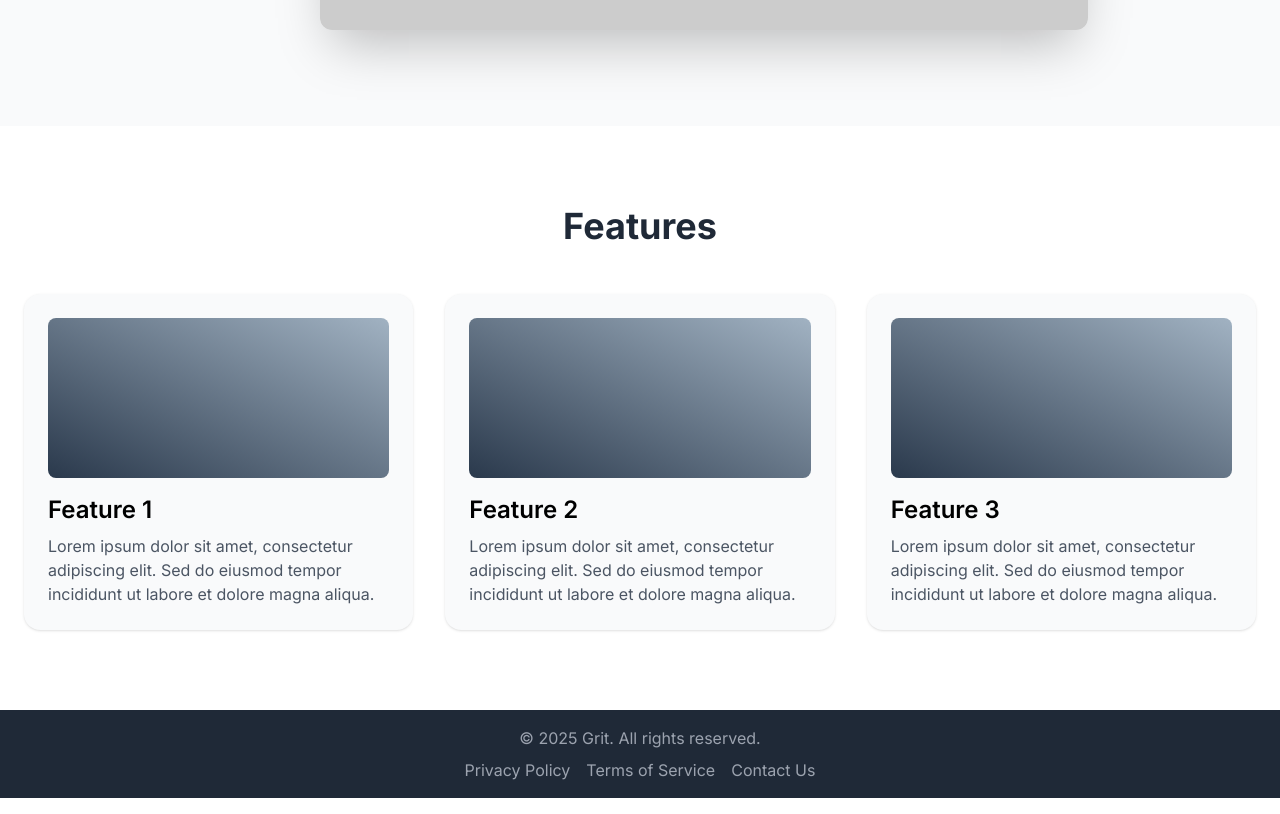
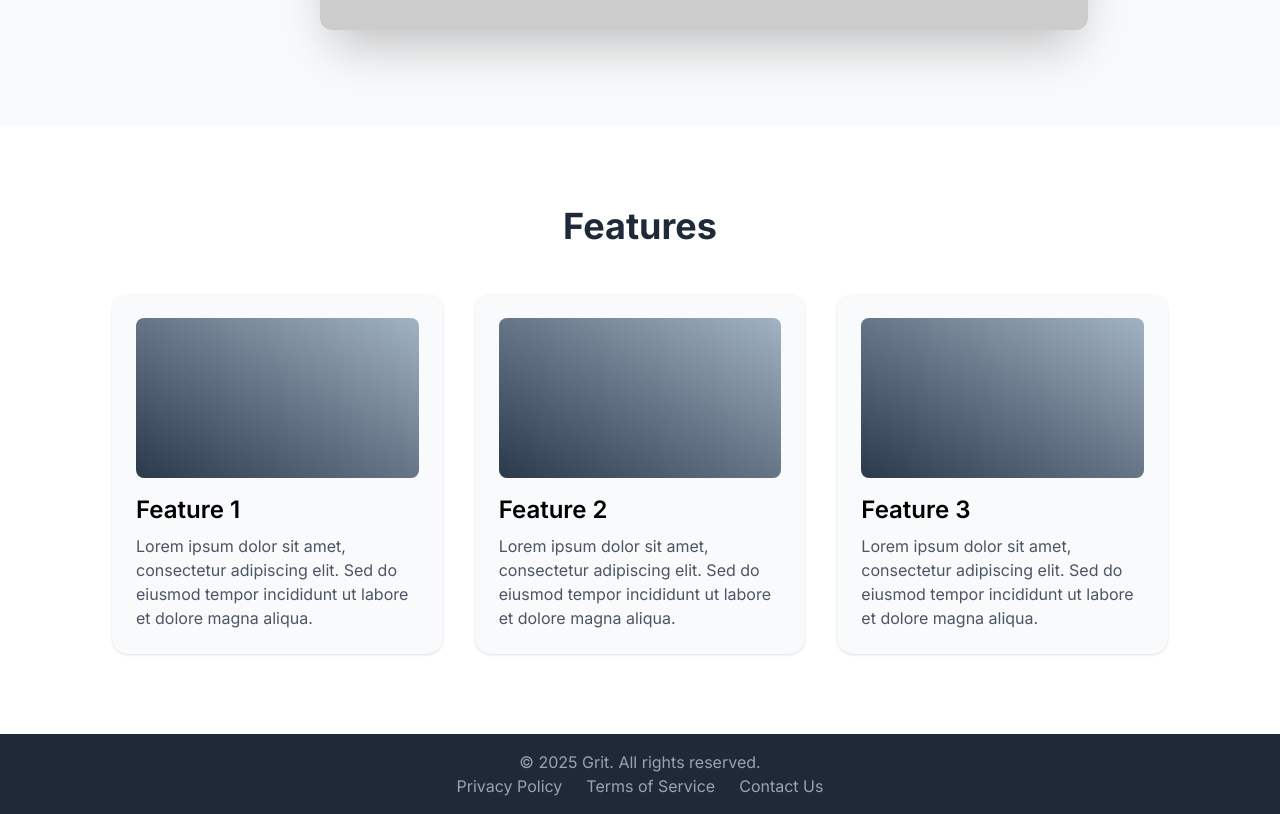
Before and after one commit to MatthewLaw1/Grit, a Next.js app: page /landing in a window 1280 px wide. Shown: the part 920-1734 px from the top of the page. Built offline with nearby package versions, Linux system fonts and the light colour scheme.

Commit message:
fix: landing

```diff
--- a/app/landing/page.tsx
+++ b/app/landing/page.tsx
@@ -105,11 +105,11 @@ export default function LandingPage() {
                 </motion.div>
             </section>
 
-            <section id="features" className="py-20 px-6 bg-white">
+            <section id="features" className="py-20 px-8 bg-white">
                 <h2 className="text-4xl font-bold text-center mb-12 text-gray-800">
                     Features
                 </h2>
-                <div className="grid grid-cols-1 sm:grid-cols-2 lg:grid-cols-3 gap-8">
+                <div className="grid grid-cols-1 px-20 sm:grid-cols-2 lg:grid-cols-3 gap-8">
                     {[1, 2, 3].map((i) => (
                     <motion.div
                         key={i}
@@ -131,7 +131,7 @@ export default function LandingPage() {
         <footer className="bg-gray-800 py-4">
             <div className="text-center text-gray-400">
                 <p>&copy; {new Date().getFullYear()} Grit. All rights reserved.</p>
-                <div className="flex justify-center space-x-4 mt-2">
+                <div className="flex justify-center space-x-6">
                     {["Privacy Policy", "Terms of Service", "Contact Us"].map((label) => (
                     <button
                         key={label}
```
